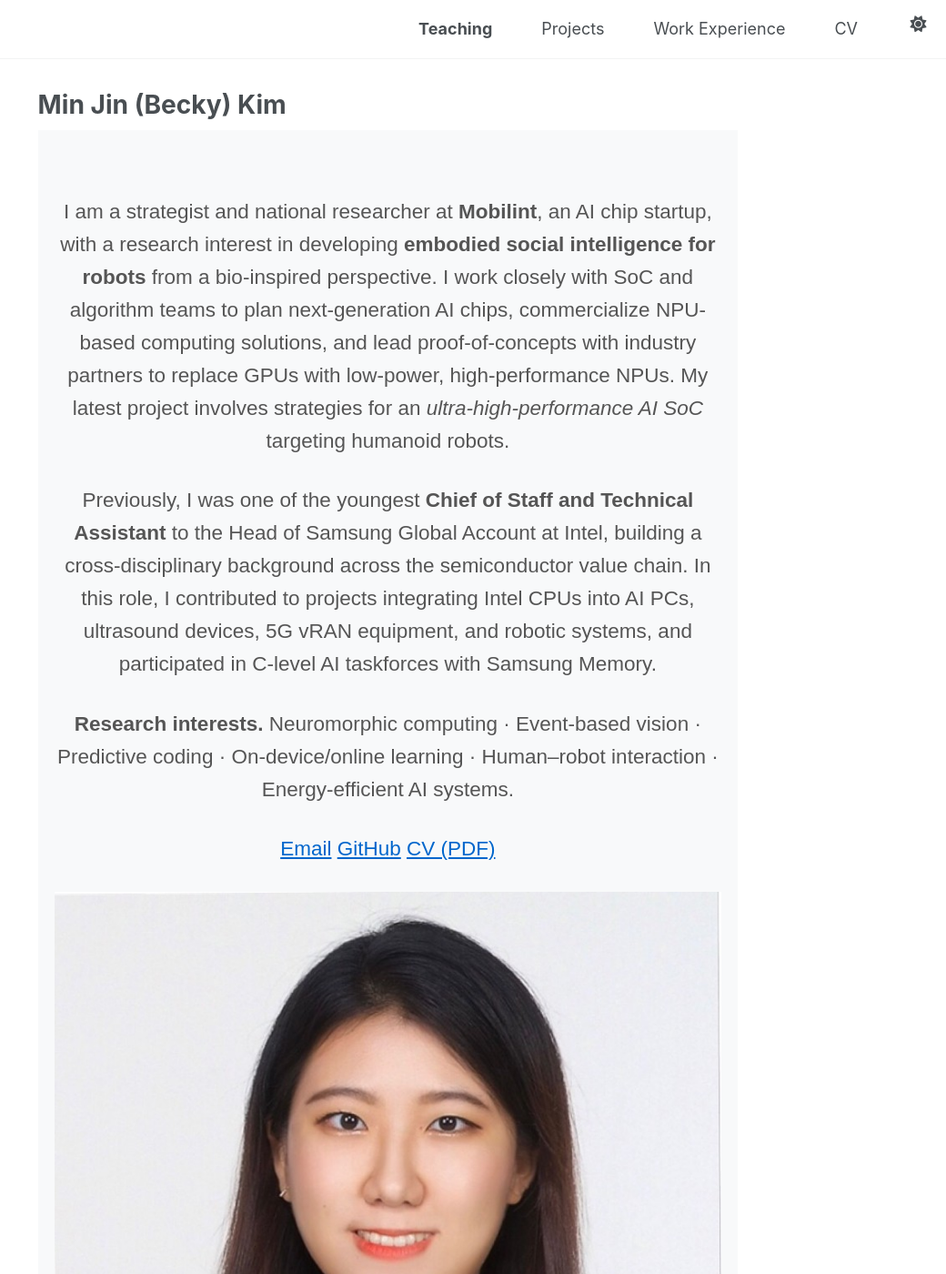
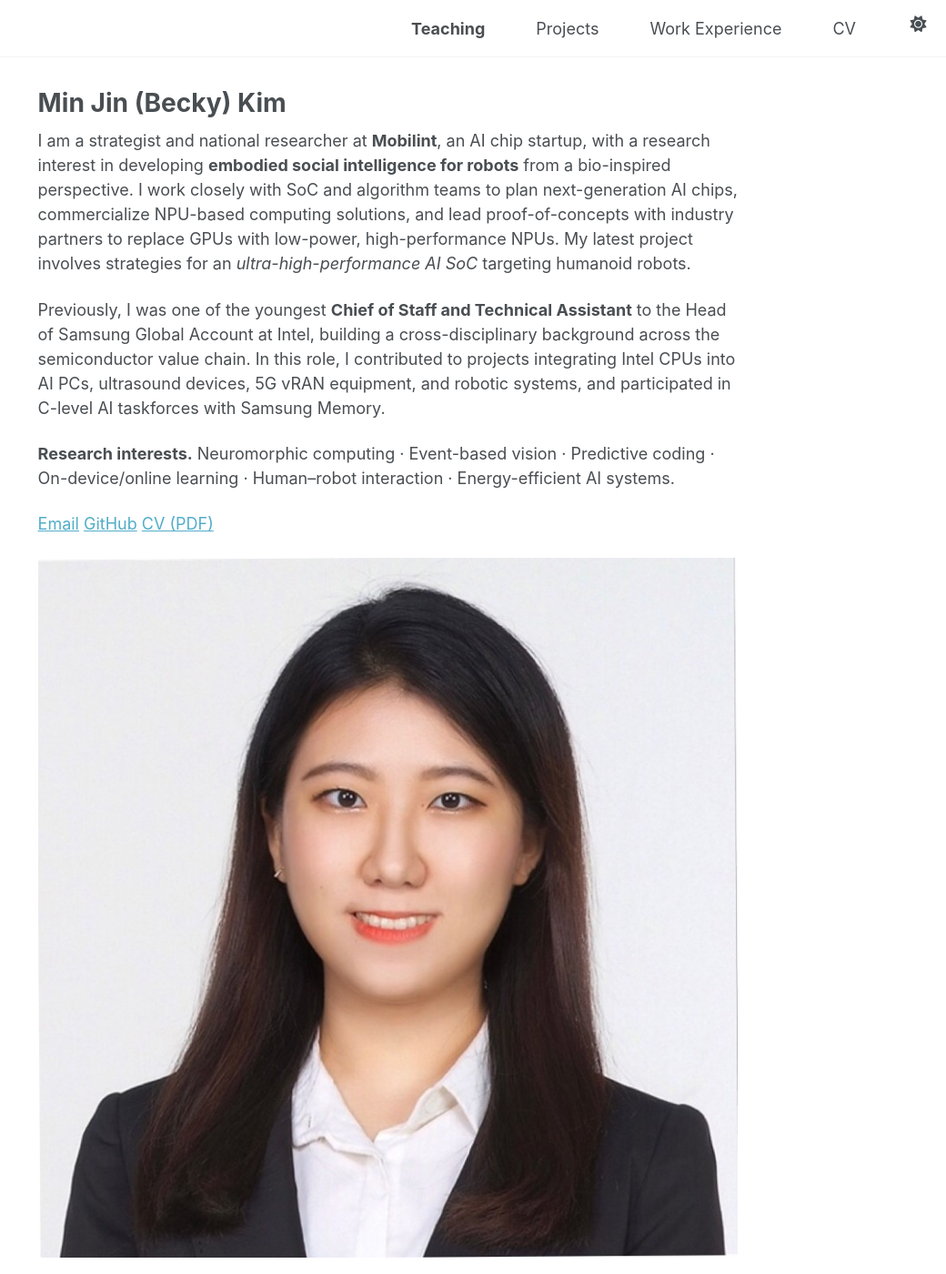
Before and after one commit to becky930/becky930.github.io, a Jekyll site: the page built from _pages/about.md, in a window 1280 px wide and 1400 px high. Shown: the whole window at 91% size, without its empty margins (240-1280 px from the left). Built offline with Jekyll 4.4.1, drawn with Linux system fonts in a browser that asks for light colours; some web fonts are replaced; a script that is not in the unit is left out.

Commit message:
Update custom.css

```diff
--- a/assets/css/custom.css
+++ b/assets/css/custom.css
@@ -1,75 +1,39 @@
-/* ===========================
-   Font
-=========================== */
-@import url('https://cdn.jsdelivr.net/gh/orioncactus/pretendard/dist/web/static/pretendard.css');
-
-body {
-  font-family: 'Pretendard', sans-serif !important;
-  line-height: 1.6;
-}
-
-/* ===========================
-   Navigation Alignment
-=========================== */
-.masthead__inner-wrap {
-  display: flex !important;
-  align-items: center !important;
-}
-
+/* ===== 네비게이션 오른쪽 정렬 ===== */
 .masthead__menu {
-  margin-left: auto !important;
+  display: flex;
+  justify-content: flex-end !important;
+  width: 100%;
 }
 
 .greedy-nav .visible-links {
-  display: flex !important;
-  flex-wrap: wrap;
-  margin-left: auto !important;
-  gap: 1rem;
+  display: flex;
+  justify-content: flex-end !important;
+  gap: 20px;
 }
 
-/* ===========================
-   Hero Area
-=========================== */
-.hero {
-  padding: 4rem 1rem;
-  text-align: center;
-  background-color: #f8f9fa;
+/* ===== 네비게이션 바 배경 제거 + 그림자 제거 ===== */
+.masthead,
+.greedy-nav {
+  background-color: transparent !important;
+  box-shadow: none !important;
+  border: none !important;
 }
 
-.hero h1 {
-  font-size: 2.5rem;
-  margin-bottom: 1rem;
+/* ===== 페이지 전체 배경 흰색 ===== */
+body {
+  background-color: #fff !important;
 }
 
-.hero p {
-  font-size: 1.25rem;
-  color: #555;
+/* ===== 컨텐츠 영역도 흰색으로 ===== */
+.initial-content {
+  background-color: #fff !important;
 }
 
-/* ===========================
-   Content Styling
-=========================== */
-p {
-  margin-bottom: 1.2rem;
-  color: #222;
+/* ===== 다크 모드일 때도 흰색 유지 ===== */
+body[data-theme="dark"] {
+  background-color: #fff !important;
 }
 
-/* ===========================
-   Links
-=========================== */
-a {
-  color: #0066cc;
-  text-decoration: none;
+body[data-theme="dark"] .initial-content {
+  background-color: #fff !important;
 }
-
-a:hover {
-  text-decoration: underline;
-}
-
-/*위 배경색 제거*/
-.masthead,
-.greedy-nav {
-  background-color: transparent !important; /* 배경 투명 */
-  border-bottom: none !important;           /* 밑줄 제거 */
-  box-shadow: none !important;               /* 그림자 제거 */
-}
```
